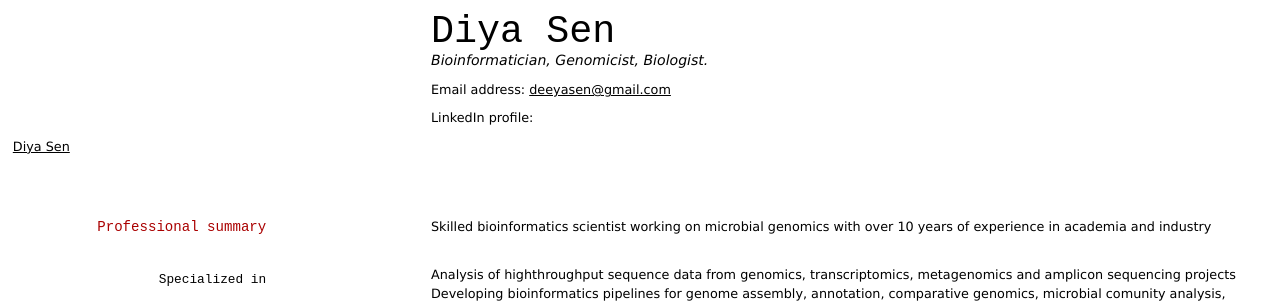
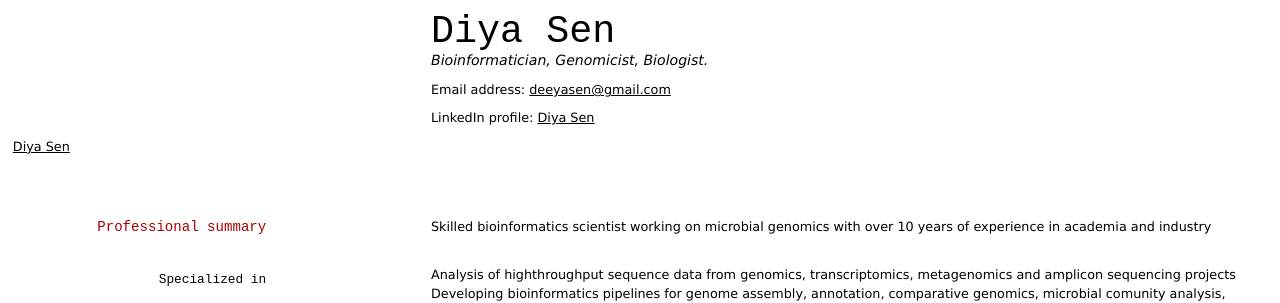
Before and after one commit to elipapa/markdown-cv, a Jekyll site: the page built from index.md, in a window 1280 px wide. Shown: the top 303 px of the page. Built offline with Jekyll 4.4.1, drawn with Linux system fonts in a browser that asks for light colours.

Commit message:
Update index.md

```diff
--- a/index.md
+++ b/index.md
@@ -9,6 +9,8 @@ Email address:
 <a href="deeyasen@gmail.com">deeyasen@gmail.com</a>
 
 LinkedIn profile:
+<a href="https://nz.linkedin.com/in/diya-sen-8a8858180?trk=profile-badge">Diya Sen</a>
+
 <div class="badge-base LI-profile-badge" data-locale="en_US" data-size="medium" data-theme="light" data-type="VERTICAL" data-vanity="diya-sen-8a8858180" data-version="v1"><a class="badge-base__link LI-simple-link" href="https://nz.linkedin.com/in/diya-sen-8a8858180?trk=profile-badge">Diya Sen</a></div>
 
 ## Professional summary
```
